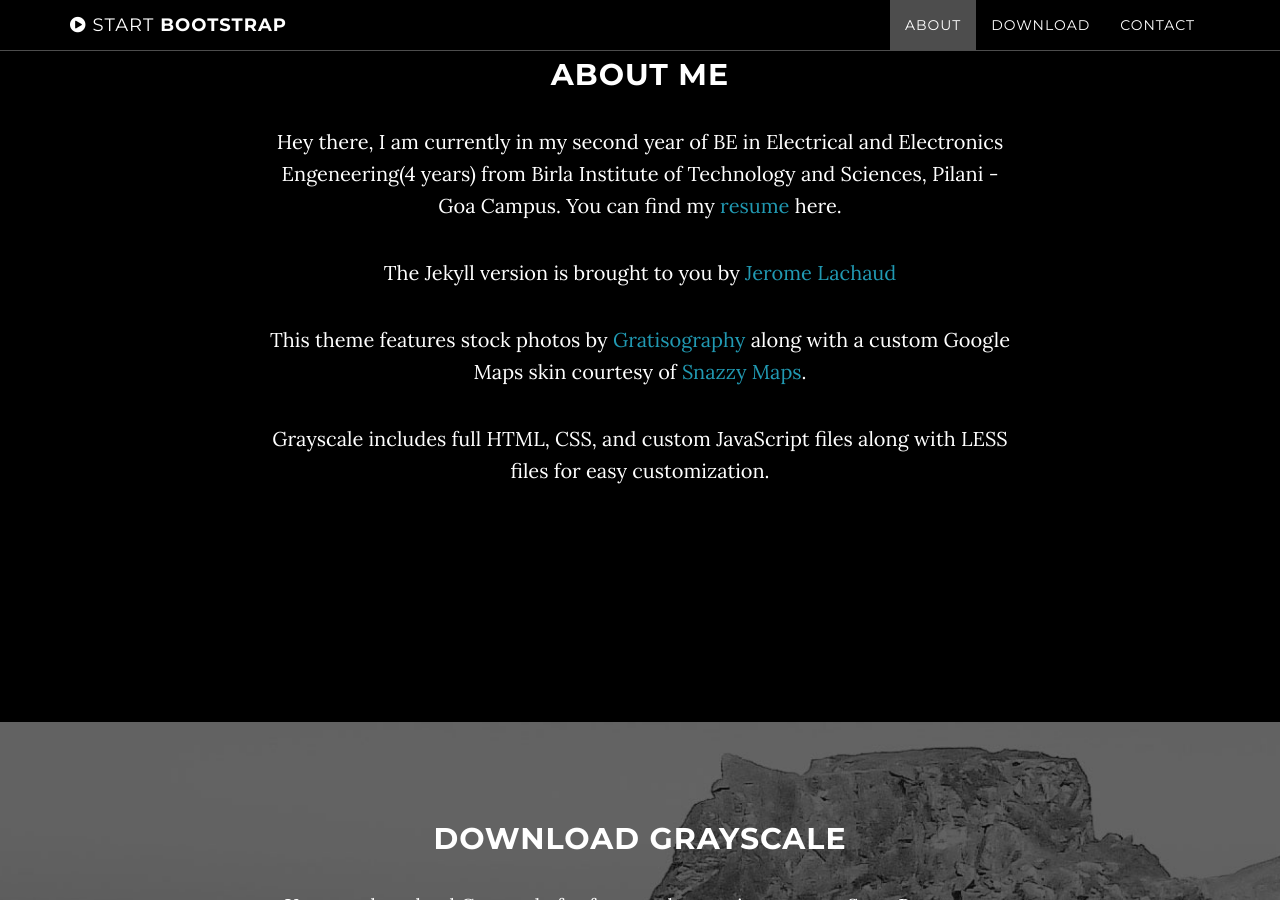
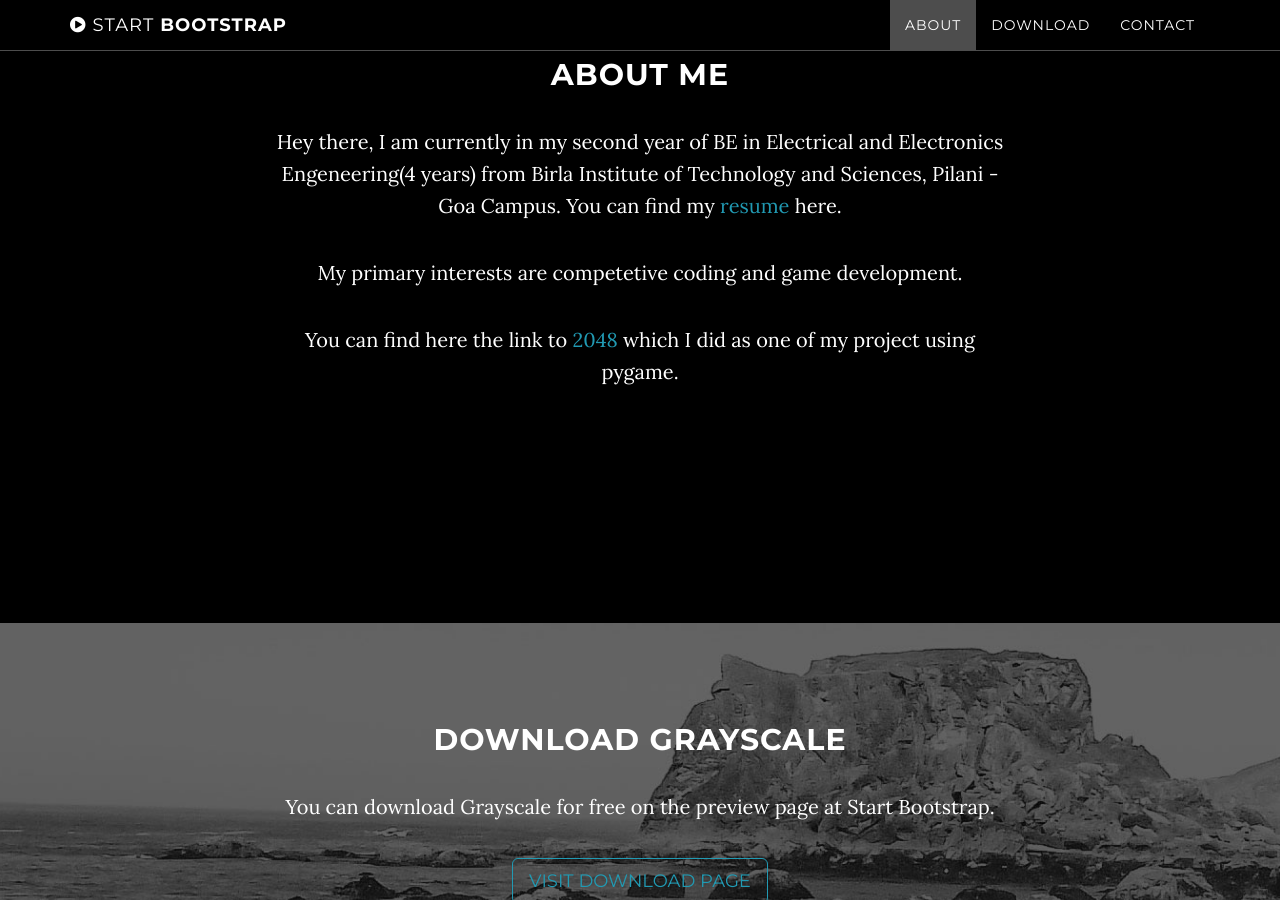
Before and after one commit to Oytrik/Oytrik.github.io, a Jekyll site: the page built from index.html, in a window 1280 px wide and 900 px high, scrolled down 1042 px. Built offline with Jekyll 4.4.1, drawn with Linux system fonts in a browser that asks for light colours.

Commit message:
Update about.html

```diff
--- a/_includes/about.html
+++ b/_includes/about.html
@@ -3,10 +3,9 @@
         <div class="row">
             <div class="col-lg-8 col-lg-offset-2">
                 <h2>About Me</h2>
-                <p>Hey there, I am currently in my second year of BE in Electrical and Electronics Engeneering(4 years) from Birla Institute of Technology and Sciences, Pilani - Goa Campus. You can find my <a href="http://startbootstrap.com/template-overviews/grayscale/">resume</a> here.</p>
-                <p>The Jekyll version is brought to you by <a href="https://github.com/jeromelachaud">Jerome Lachaud</a></p>
-                <p>This theme features stock photos by <a href="http://gratisography.com/">Gratisography</a> along with a custom Google Maps skin courtesy of <a href="http://snazzymaps.com/">Snazzy Maps</a>.</p>
-                <p>Grayscale includes full HTML, CSS, and custom JavaScript files along with LESS files for easy customization.</p>
+                <p>Hey there, I am currently in my second year of BE in Electrical and Electronics Engeneering(4 years) from Birla Institute of Technology and Sciences, Pilani - Goa Campus. You can find my <a href="https://github.com/Oytrik/Oytrik.github.io/blob/master/Oytrik%20Resume.pdf">resume</a> here.</p>
+                <p>My primary interests are competetive coding and game development.</p>
+                <p>You can find here the link to <a href="http://gratisography.com/">2048</a> which I did as one of my project using pygame.</p>
             </div>
         </div>
     </section>
```
